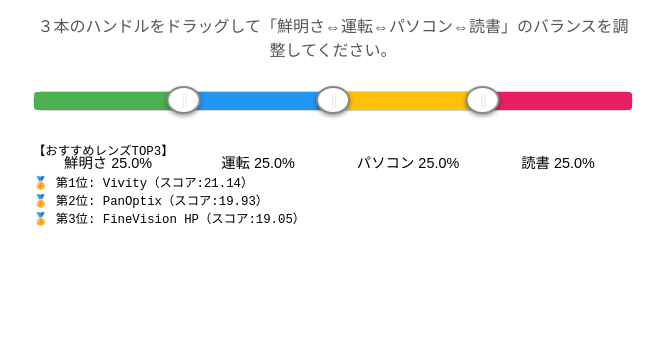
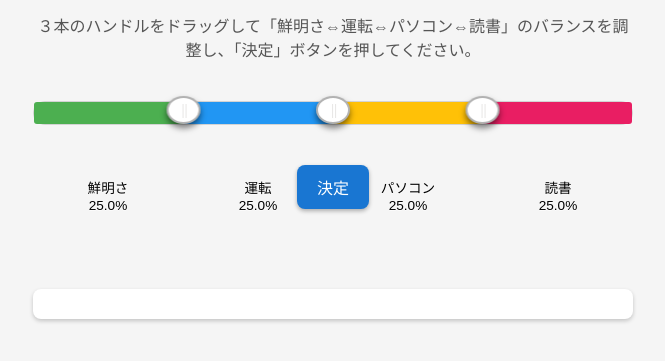
Before and after one commit to morohoshi-ganka/mIOL-matching, a plain HTML site: page index.html in a window 1280 px wide. Shown: the part 101-462 px from the top of the page, without its empty margins (307-972 px from the left). Drawn offline with nearby package versions, Linux system fonts and the light colour scheme.

Commit message:
Update index.html

```diff
--- a/index.html
+++ b/index.html
@@ -12,62 +12,93 @@
   />
 
   <style>
-    body { font-family: Arial, sans-serif; padding:20px; max-width:600px; margin:auto; }
+    body { font-family: Arial, sans-serif; padding:20px; max-width:600px; margin:auto; background:#f5f5f5; }
     h1 { text-align:center; margin-bottom:0.2em; }
     p { text-align:center; color:#555; }
 
     /* スライダー帯の立体感 */
     #multi-slider.noUi-target {
-      box-shadow: inset 0 2px 5px rgba(0,0,0,0.2);
-      border-radius: 15px;
-      height: 20px;
-      margin: 30px 0;
+      background: #ddd;
+      box-shadow:
+        inset 0 4px 8px rgba(0,0,0,0.2),
+        inset 0 -2px 4px rgba(0,0,0,0.1);
+      border-radius: 20px;
+      height: 24px;
+      margin: 40px 0;
     }
     /* ハンドルの立体感 */
     .noUi-handle {
-      box-shadow: 0 2px 4px rgba(0,0,0,0.4);
+      box-shadow: 0 4px 6px rgba(0,0,0,0.5);
       border-radius: 50%;
-      height: 28px;
-      width: 28px;
+      height: 32px;
+      width: 32px;
       top: -4px;
       background: #fff;
-      border: 2px solid #888;
+      border: 2px solid rgba(0,0,0,0.3);
+      transition: transform 0.1s;
     }
+    .noUi-handle:hover { transform: scale(1.1); }
 
     /* ツールチップ非表示 */
     .noUi-tooltip { display: none !important; }
 
     /* 各セグメントを個別色で塗る */
     .noUi-connect { background: transparent; }
-    #multi-slider .noUi-connect:nth-child(1) { background: #4CAF50; }   /* 鮮明さ */
-    #multi-slider .noUi-connect:nth-child(2) { background: #2196F3; }   /* 運転 */
-    #multi-slider .noUi-connect:nth-child(3) { background: #FFC107; }   /* パソコン */
-    #multi-slider .noUi-connect:nth-child(4) { background: #E91E63; }   /* 読書 */
+    #multi-slider .noUi-connect:nth-child(1) { background: #4CAF50; }
+    #multi-slider .noUi-connect:nth-child(2) { background: #2196F3; }
+    #multi-slider .noUi-connect:nth-child(3) { background: #FFC107; }
+    #multi-slider .noUi-connect:nth-child(4) { background: #E91E63; }
 
     /* ラベル表示用 */
     #labels { position: relative; height: 0; }
     .segment-label {
       position: absolute;
-      color: black; /* 文字色を黒に変更 */
-      font-size: 0.9em;
-      text-shadow: 0 1px 2px rgba(255,255,255,0.6); /* 白い縁取りで可読性確保 */
+      color: black;
+      font-size: 0.85em;
+      text-shadow: 0 1px 1px rgba(255,255,255,0.8);
       transform: translate(-50%, -50%);
       pointer-events: none;
       white-space: nowrap;
     }
 
+    /* 決定ボタン */
+    #confirm-btn {
+      display: block;
+      margin: 20px auto;
+      padding: 10px 20px;
+      font-size: 1em;
+      background: #1976D2;
+      color: white;
+      border: none;
+      border-radius: 8px;
+      cursor: pointer;
+      box-shadow: 0 2px 4px rgba(0,0,0,0.3);
+      transition: background 0.2s;
+    }
+    #confirm-btn:hover { background: #1565C0; }
+
     /* 結果表示 */
-    #results { white-space: pre-wrap; margin-top:20px; font-size: 0.95em; }
+    #results {
+      white-space: pre-wrap;
+      margin-top: 80px;
+      font-size: 1em;
+      background: #fff;
+      padding: 15px;
+      border-radius: 8px;
+      box-shadow: 0 2px 4px rgba(0,0,0,0.2);
+    }
   </style>
 </head>
 <body>
   <h1>👁 多焦点レンズ診断</h1>
-  <p>３本のハンドルをドラッグして「鮮明さ⇔運転⇔パソコン⇔読書」のバランスを調整してください。</p>
+  <p>３本のハンドルをドラッグして「鮮明さ⇔運転⇔パソコン⇔読書」のバランスを調整し、「決定」ボタンを押してください。</p>
 
   <!-- スライダー本体 -->
   <div id="multi-slider"></div>
   <!-- セグメント名＋％ラベル配置領域 -->
   <div id="labels"></div>
+  <!-- 決定ボタン -->
+  <button id="confirm-btn">決定</button>
   <!-- 診断結果 -->
   <pre id="results"></pre>
 
@@ -83,8 +114,12 @@
     ];
 
     const slider = document.getElementById('multi-slider');
+    const labelsEl = document.getElementById('labels');
+    const resultsEl = document.getElementById('results');
+    const confirmBtn = document.getElementById('confirm-btn');
+    const names = ['鮮明さ','運転','パソコン','読書'];
 
-    // 1本の帯に3つのハンドル、4つのコネクトセグメント
+    // スライダー初期化
     noUiSlider.create(slider, {
       start: [25, 50, 75],
       connect: [true, true, true, true],
@@ -94,60 +129,63 @@
       tooltips: [true, true, true]
     });
 
-    const labelsEl = document.getElementById('labels');
-    const resultsEl = document.getElementById('results');
-    const names = ['鮮明さ','運転','パソコン','読書'];
+    // 初期ラベル（名前のみ）
+    (function() {
+      const a=25, b=50, c=75;
+      const seg=[a, b-a, c-b, 100-c];
+      let acc=0;
+      seg.forEach((pct,i)=>{
+        const x=acc + pct/2;
+        const span=document.createElement('span');
+        span.className='segment-label';
+        span.style.left=x+'%';
+        span.style.top=(slider.getBoundingClientRect().height/2 + 10)+'px';
+        span.textContent=names[i];
+        labelsEl.appendChild(span);
+        acc+=pct;
+      });
+    })();
 
-    // セグメント名＋％ラベル更新
-    function updateLabels(vals) {
-      labelsEl.innerHTML = '';
-      const a = +vals[0], b = +vals[1], c = +vals[2];
-      const seg = [a, b-a, c-b, 100-c];
-      let acc = 0;
+    // 更新時：％ラベルと非表示ツールチップ
+    slider.noUiSlider.on('update', (values) => {
+      // パーセントラベル更新
+      const a = +values[0], b = +values[1], c = +values[2];
+      const seg=[a, b-a, c-b, 100-c];
+      // クリア旧％ラベル
+      document.querySelectorAll('.pct-label').forEach(el=>el.remove());
+      let acc=0;
       seg.forEach((pct,i)=>{
-        const x = acc + pct/2;
-        const span = document.createElement('span');
-        span.className = 'segment-label';
-        span.style.left = x + '%';
-        span.style.top = (slider.getBoundingClientRect().height/2 + 10) + 'px';
-        span.textContent = names[i] + ' ' + pct.toFixed(1) + '%';
+        const x=acc + pct/2;
+        const span=document.createElement('span');
+        span.className='segment-label pct-label';
+        span.style.left=x+'%';
+        span.style.top=(slider.getBoundingClientRect().height/2 + 28)+'px';
+        span.textContent=pct.toFixed(1)+'%';
         labelsEl.appendChild(span);
-        acc += pct;
+        acc+=pct;
       });
+      // ツールチップ非表示
+      slider.querySelectorAll('.noUi-tooltip').forEach(t=>t.style.display='none');
+    });
+
+    // 診断ロジック
+    function diagnose() {
+      const [a,b,c] = slider.noUiSlider.get().map(v=>+v);
+      if(!(a<=b && b<=c)) return;
+      const raw=[a, b-a, c-b, 100-c];
+      const total=raw.reduce((s,x)=>s+x,0);
+      const w=raw.map(x=>x/total);
+      const scored=lensData.map(l=>({name:l.name,score:l.score.reduce((sum,v,i)=>sum + v*w[i],0)}))
+        .sort((p,q)=>q.score-p.score).slice(0,3);
+      let out='あなたにマッチするレンズは・・・\n';
+      scored.forEach((l,i)=>{ out+=`\n${i+1}位: ${l.name}（スコア:${l.score.toFixed(2)}）`; });
+      resultsEl.textContent=out;
     }
 
-    // TOP3 診断結果更新
-    function updateResults(vals) {
-      const a = +vals[0], b = +vals[1], c = +vals[2];
-      if (!(a <= b && b <= c)) return;
+    // 決定ボタンクリック
+    confirmBtn.addEventListener('click', diagnose);
 
-      const raw = [a, b-a, c-b, 100-c];
-      const total = raw.reduce((s,x)=>s+x,0);
-      const w = raw.map(x=>x/total);
-
-      const scored = lensData.map(l=>{
-        const s = l.score.reduce((sum,v,i)=>sum + v*w[i],0);
-        return {name:l.name, score:s};
-      })
-      .sort((p,q)=>q.score-p.score)
-      .slice(0,3);
-
-      let out = '【おすすめレンズTOP3】\n';
-      scored.forEach((l,i)=>{
-        out += `\n🏅 第${i+1}位: ${l.name}（スコア:${l.score.toFixed(2)}）`;
-      });
-      resultsEl.textContent = out;
-    }
-
-    // 更新イベント
-    slider.noUiSlider.on('update', (values) => {
-      // ツールチップは非表示
-      slider.querySelectorAll('.noUi-tooltip').forEach(t=>t.style.display='none');
-      updateLabels(values);
-      updateResults(values);
-    });
-
-    // 初期表示設定
+    // 初期設定
     slider.noUiSlider.set([25,50,75]);
   </script>
 </body>
```
